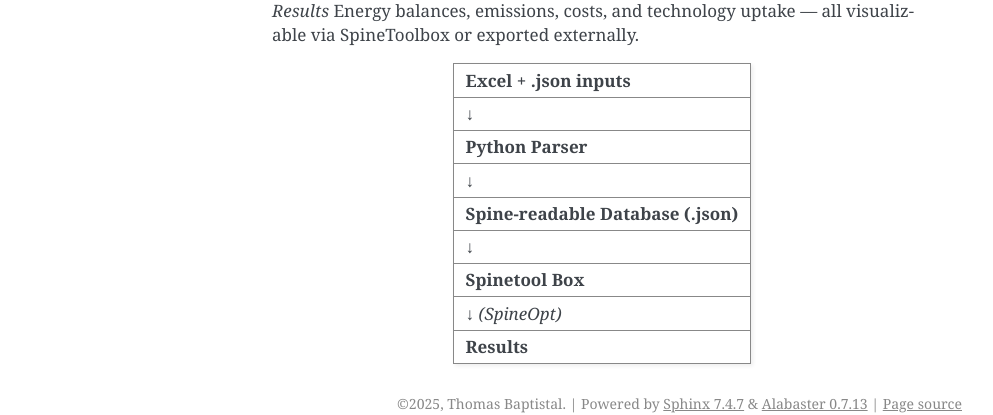
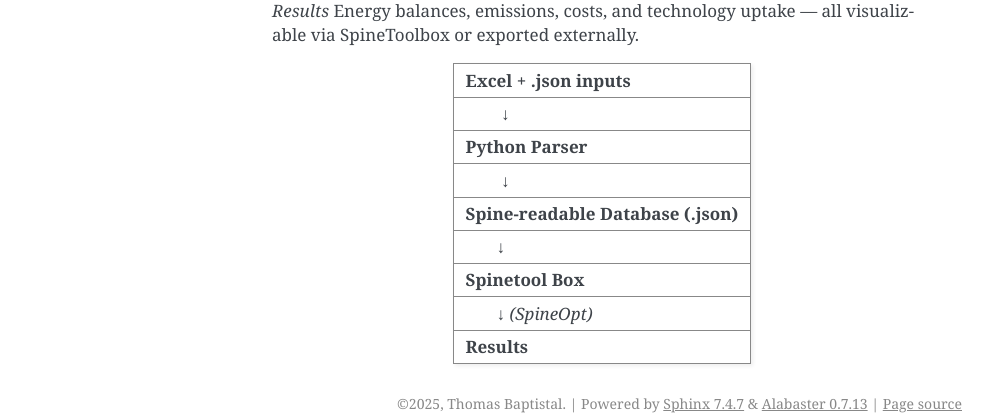
Before and after one commit to tbaptistal/MORPHE2US, a Sphinx documentation site: the page built from docs/3_flowchart.md, in a window 1280 px wide. Shown: the part 470-885 px from the top of the page, without its empty margins (148-1141 px from the left). Built offline with Sphinx 7.4.7, drawn with Linux system fonts in a browser that asks for light colours.

Commit message:
flowchart update

```diff
--- a/docs/3_flowchart.md
+++ b/docs/3_flowchart.md
@@ -25,11 +25,11 @@ all visualizable via SpineToolbox or exported externally.
 
 | **Excel + .json inputs**       |
 |:------------------------------:|
-| ↓                              |
+|&nbsp; &nbsp; &nbsp; &nbsp; ↓                              |
 | **Python Parser**              |
-|                  ↓             |
+| &nbsp; &nbsp; &nbsp; &nbsp;                 ↓             |
 | **Spine-readable Database (.json)**    |
-| ↓                              |
+| &nbsp; &nbsp; &nbsp; &nbsp;↓                              |
 | **Spinetool Box**              |
-| ↓ *(SpineOpt)* |
+| &nbsp; &nbsp; &nbsp; &nbsp;↓ *(SpineOpt)* |
 | **Results**                    |
```
